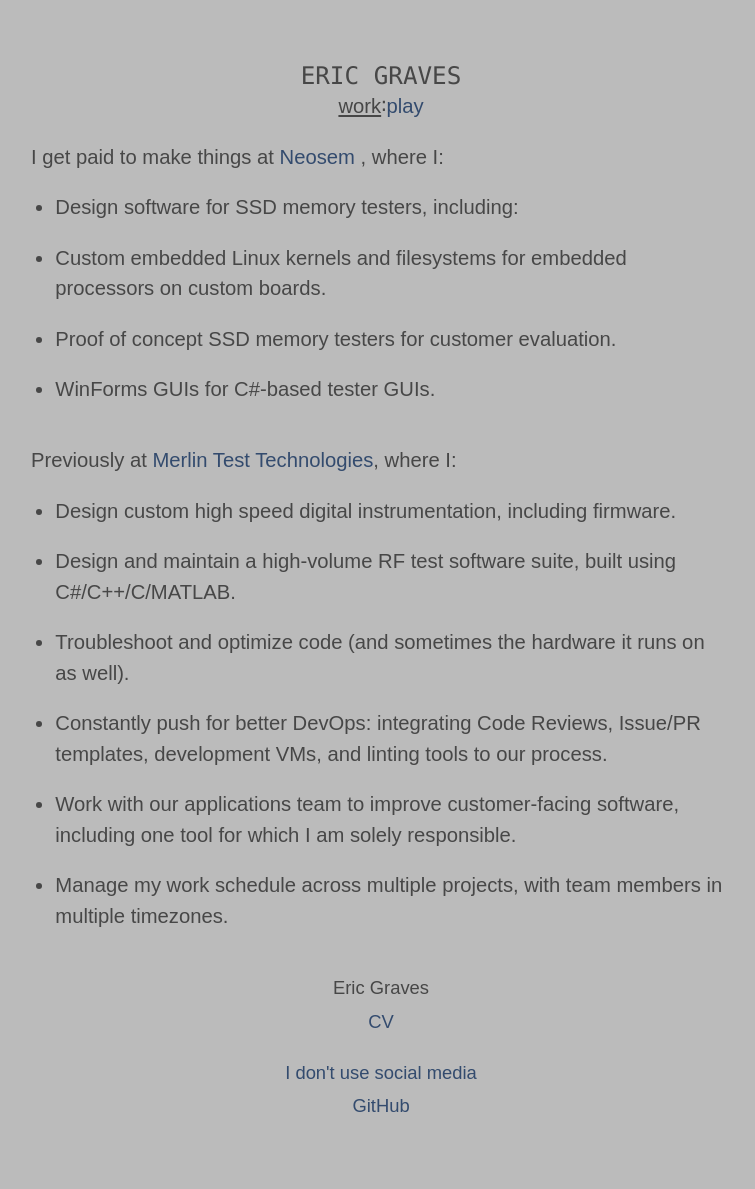
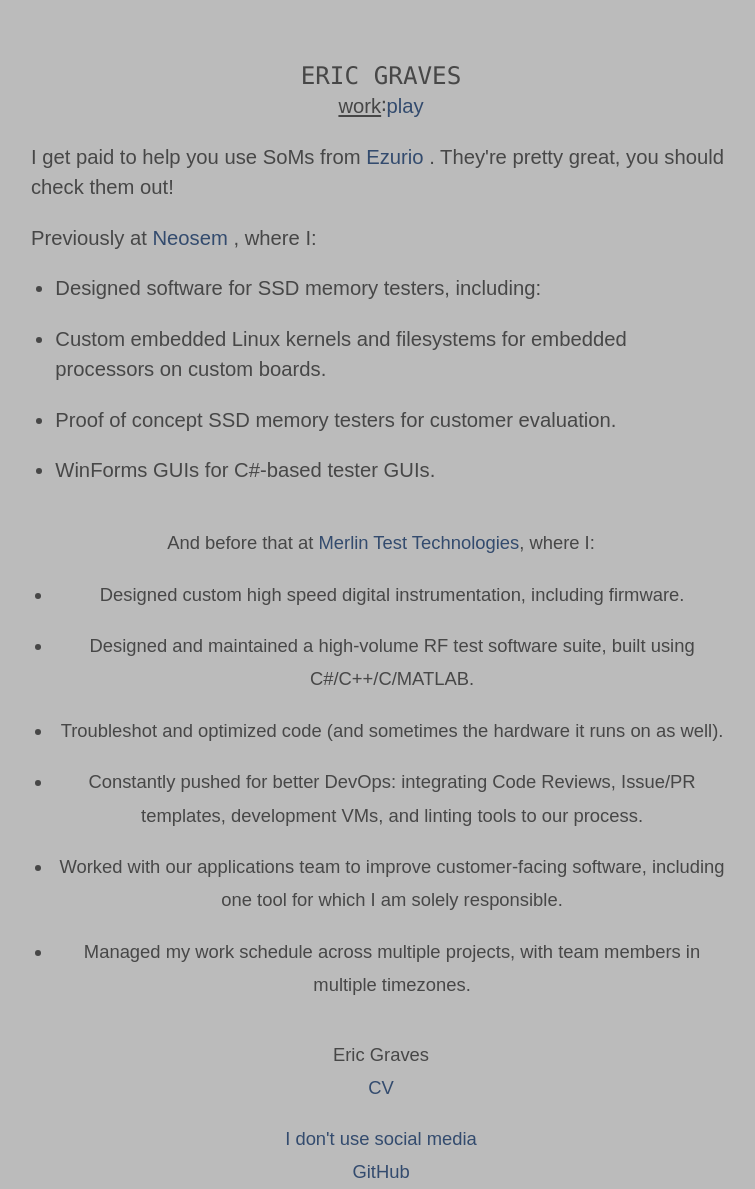
Before and after one commit to eridgraves/eridgraves.github.io, a plain HTML site: page index.html in a window 1280 px wide. Shown: the whole page, without its empty margins (259-1014 px from the left). Before the commit the page ends 1122 px from the top, so only its background shows below. Drawn offline with Linux system fonts and the light colour scheme.

Commit message:
Update index.html

```diff
--- a/index.html
+++ b/index.html
@@ -25,9 +25,13 @@
     </sitemap>
 
     <div id="home">
-    <p>I get paid to make things at <a href="http://www.neosem.com/">Neosem </a>, where I:</p>
+    <p>I get paid to help you use SoMs from <a href="https://www.ezurio.com/">Ezurio </a>. They're pretty great, you should check them out!</p>
+
+    </div>
+
+    <p>Previously at <a href="http://www.neosem.com/">Neosem </a>, where I:</p>
        <ul class="posts">
-        <li>Design software for SSD memory testers, including:</li>
+        <li>Designed software for SSD memory testers, including:</li>
           <li>Custom embedded Linux kernels and filesystems for embedded processors on custom boards.</li>
           <li>Proof of concept SSD memory testers for customer evaluation.</li>
           <li>WinForms GUIs for C#-based tester GUIs.</li>
@@ -35,15 +39,15 @@
 
     </div>
 
-    <p>Previously at <a href="http://merlintest.com/">Merlin Test Technologies</a>, where I:</p>
+    <p>And before that at <a href="http://merlintest.com/">Merlin Test Technologies</a>, where I:</p>
 
       <ul class="posts">
-        <li>Design custom high speed digital instrumentation, including firmware.</li>
-        <li>Design and maintain a high-volume RF test software suite, built using C#/C++/C/MATLAB.</li>
-        <li>Troubleshoot and optimize code (and sometimes the hardware it runs on as well).</li>
-         <li>Constantly push for better DevOps: integrating Code Reviews, Issue/PR templates, development VMs, and linting tools to our process.</li>
-        <li>Work with our applications team to improve customer-facing software, including one tool for which I am solely responsible.</li>
-        <li>Manage my work schedule across multiple projects, with team members in multiple timezones.</li>
+        <li>Designed custom high speed digital instrumentation, including firmware.</li>
+        <li>Designed and maintained a high-volume RF test software suite, built using C#/C++/C/MATLAB.</li>
+        <li>Troubleshot and optimized code (and sometimes the hardware it runs on as well).</li>
+         <li>Constantly pushed for better DevOps: integrating Code Reviews, Issue/PR templates, development VMs, and linting tools to our process.</li>
+        <li>Worked with our applications team to improve customer-facing software, including one tool for which I am solely responsible.</li>
+        <li>Managed my work schedule across multiple projects, with team members in multiple timezones.</li>
       </ul>
 
     </div>
```
